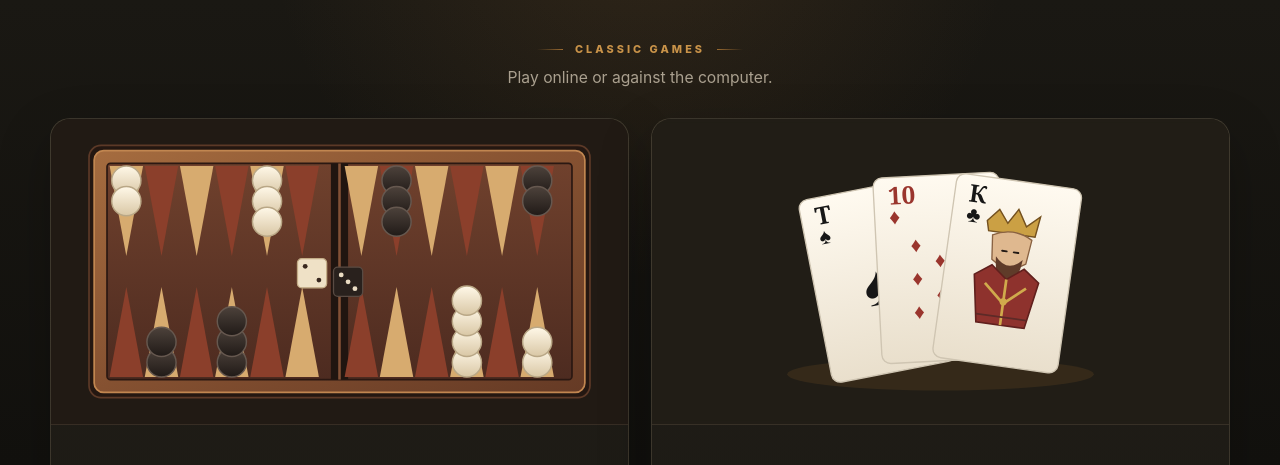
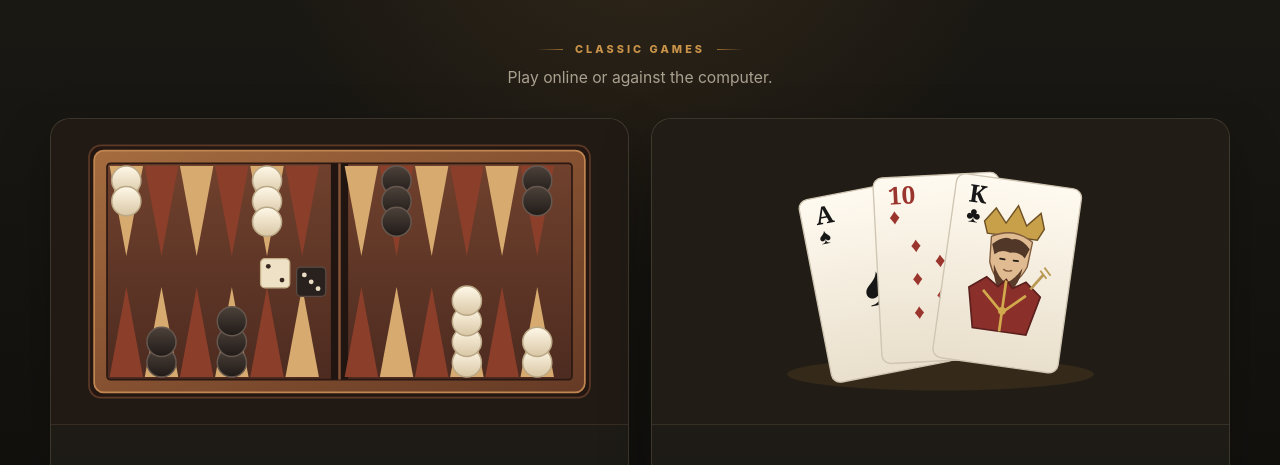
Before and after one commit to gh50/games-portal, a plain HTML site: page vm/public/index.html in a window 1280 px wide. Shown: the top 465 px of the page. Drawn offline with Linux system fonts and the light colour scheme.

Commit message:
Refine Preferans king and backgammon dice

```diff
--- a/vm/public/index.html
+++ b/vm/public/index.html
@@ -36,7 +36,7 @@
               <g fill="url(#lightPiece)" stroke="#b9a786"><circle cx="71.5" cy="59" r="17"/><circle cx="71.5" cy="83" r="17"/><circle cx="235.5" cy="59" r="17"/><circle cx="235.5" cy="83" r="17"/><circle cx="235.5" cy="107" r="17"/><circle cx="468.5" cy="271" r="17"/><circle cx="468.5" cy="247" r="17"/><circle cx="468.5" cy="223" r="17"/><circle cx="468.5" cy="199" r="17"/><circle cx="550.5" cy="271" r="17"/><circle cx="550.5" cy="247" r="17"/></g>
               <g fill="url(#darkPiece)" stroke="#66584f"><circle cx="112.5" cy="271" r="17"/><circle cx="112.5" cy="247" r="17"/><circle cx="194.5" cy="271" r="17"/><circle cx="194.5" cy="247" r="17"/><circle cx="194.5" cy="223" r="17"/><circle cx="386.5" cy="59" r="17"/><circle cx="386.5" cy="83" r="17"/><circle cx="386.5" cy="107" r="17"/><circle cx="550.5" cy="59" r="17"/><circle cx="550.5" cy="83" r="17"/></g>
             </g>
-            <g transform="translate(293 150)"><rect x="-22" y="0" width="34" height="34" rx="5" fill="#efe1c6" stroke="#c3ad87" stroke-width="1.5"/><circle cx="-13" cy="9" r="2.8" fill="#39281f"/><circle cx="3" cy="25" r="2.8" fill="#39281f"/><rect x="20" y="10" width="34" height="34" rx="5" fill="#29211d" stroke="#594b43" stroke-width="1.5"/><circle cx="29" cy="19" r="2.8" fill="#eadcc3"/><circle cx="37" cy="27" r="2.8" fill="#eadcc3"/><circle cx="45" cy="35" r="2.8" fill="#eadcc3"/></g>
+            <g transform="translate(250 150)"><rect x="-22" y="0" width="34" height="34" rx="5" fill="#efe1c6" stroke="#c3ad87" stroke-width="1.5"/><circle cx="-13" cy="9" r="2.8" fill="#39281f"/><circle cx="3" cy="25" r="2.8" fill="#39281f"/><rect x="20" y="10" width="34" height="34" rx="5" fill="#29211d" stroke="#594b43" stroke-width="1.5"/><circle cx="29" cy="19" r="2.8" fill="#eadcc3"/><circle cx="37" cy="27" r="2.8" fill="#eadcc3"/><circle cx="45" cy="35" r="2.8" fill="#eadcc3"/></g>
           </svg>
         </div>
         <div class="card-body"><div class="card-copy"><span class="kind">Board game</span><h2>Backgammon</h2><p>Race, block, and bear off in a timeless strategy game.</p></div><span class="play">Enter table <span class="arrow">→</span></span></div>
@@ -47,19 +47,21 @@
           <svg class="cards" viewBox="0 0 640 330" role="presentation" shape-rendering="geometricPrecision">
             <defs><linearGradient id="paper" x1="0" y1="0" x2="0" y2="1"><stop offset="0" stop-color="#fffaf0"/><stop offset="1" stop-color="#e9dfcc"/></linearGradient></defs>
             <rect width="640" height="330" fill="#211d16"/><ellipse cx="320" cy="279" rx="170" ry="18" fill="#9c692f" opacity=".16"/>
-            <g transform="translate(180 72) rotate(-11 70 103)"><rect width="140" height="206" rx="10" fill="url(#paper)" stroke="#cfc5b2" stroke-width="1.5"/><text x="16" y="30" class="card-rank">Т</text><text x="16" y="52" class="card-suit black">♠</text><text x="70" y="130" text-anchor="middle" class="card-center black">♠</text></g>
+            <g transform="translate(180 72) rotate(-11 70 103)"><rect width="140" height="206" rx="10" fill="url(#paper)" stroke="#cfc5b2" stroke-width="1.5"/><text x="16" y="30" class="card-rank">A</text><text x="16" y="52" class="card-suit black">♠</text><text x="70" y="130" text-anchor="middle" class="card-center black">♠</text></g>
             <g transform="translate(250 58) rotate(-3 70 103)"><rect width="140" height="206" rx="10" fill="url(#paper)" stroke="#cfc5b2" stroke-width="1.5"/><text x="16" y="30" class="card-rank red">10</text><text x="16" y="52" class="card-suit red">♦</text><g class="pip red" text-anchor="middle"><text x="44" y="84">♦</text><text x="96" y="84">♦</text><text x="44" y="121">♦</text><text x="96" y="121">♦</text><text x="44" y="158">♦</text><text x="96" y="158">♦</text><text x="70" y="102">♦</text><text x="70" y="140">♦</text></g></g>
             <g transform="translate(324 64) rotate(8 70 103)">
-              <rect width="140" height="206" rx="10" fill="url(#paper)" stroke="#cfc5b2" stroke-width="1.5"/><text x="16" y="30" class="card-rank">К</text><text x="16" y="52" class="card-suit black">♣</text>
-              <g transform="translate(70 106)">
-                <path d="M-30-58L-18-72L-7-58L3-75L14-57L28-70L25-47H-27Z" fill="#cba044" stroke="#74511f" stroke-width="1.6"/>
-                <path d="M-22-43Q0-55 22-43L19-16Q0-2-19-16Z" fill="#dfb88f" stroke="#8a6242" stroke-width="1.5"/>
-                <path d="M-15-20Q0-3 15-20Q13 7 0 14Q-13 7-15-20Z" fill="#5f3b29"/>
-                <path d="M-9-27h5M4-27h5" stroke="#231a15" stroke-width="2.2" stroke-linecap="round"/>
-                <path d="M-36 3L-18-10L0 4L18-10L36 3L27 55H-27Z" fill="#8e322d" stroke="#60201d" stroke-width="1.8"/>
-                <path d="M-23 11L0 31L23 11M0 4V55" fill="none" stroke="#d0aa4c" stroke-width="3"/>
-                <path d="M-28 46H28" stroke="#5d2a27" stroke-width="2"/>
-                <circle cx="0" cy="29" r="4" fill="#d0aa4c"/>
+              <rect width="140" height="206" rx="10" fill="url(#paper)" stroke="#cfc5b2" stroke-width="1.5"/><text x="16" y="30" class="card-rank">K</text><text x="16" y="52" class="card-suit black">♣</text>
+              <g transform="translate(70 109)">
+                <path d="M-33-60L-22-76L-9-61L2-82L14-61L28-77L34-60L28-47H-28Z" fill="#c8a04a" stroke="#6e5124" stroke-width="1.6"/>
+                <path d="M-23-44Q0-58 23-44L21-16Q14 3 0 8Q-14 3-21-16Z" fill="#e0bb91" stroke="#7f5b3d" stroke-width="1.5"/>
+                <path d="M-21-36Q-9-48 0-44Q9-48 21-36L17-25Q10-32 0-29Q-10-32-17-25Z" fill="#503728"/>
+                <path d="M-16-14Q-8 2 0 4Q8 2 16-14Q14 11 0 18Q-14 11-16-14Z" fill="#5b3b2a"/>
+                <path d="M-10-21h5M5-21h5" stroke="#221a15" stroke-width="2" stroke-linecap="round"/>
+                <path d="M-5-10Q0-7 5-10" fill="none" stroke="#7f5b3d" stroke-width="1.5"/>
+                <path d="M-40 15L-22 1L-8 10L0 1L8 10L22 1L40 15L30 59H-30Z" fill="#8b2f2a" stroke="#5a1f1d" stroke-width="1.8"/>
+                <path d="M-24 16L0 38L24 16M0 2V59" fill="none" stroke="#d0aa4c" stroke-width="3"/>
+                <path d="M28 8L40-10" stroke="#b99854" stroke-width="3"/><path d="M36-14L44-6M40-18L48-10" stroke="#b99854" stroke-width="2"/>
+                <circle cx="0" cy="36" r="4.3" fill="#d0aa4c"/>
               </g>
             </g>
           </svg>
```
